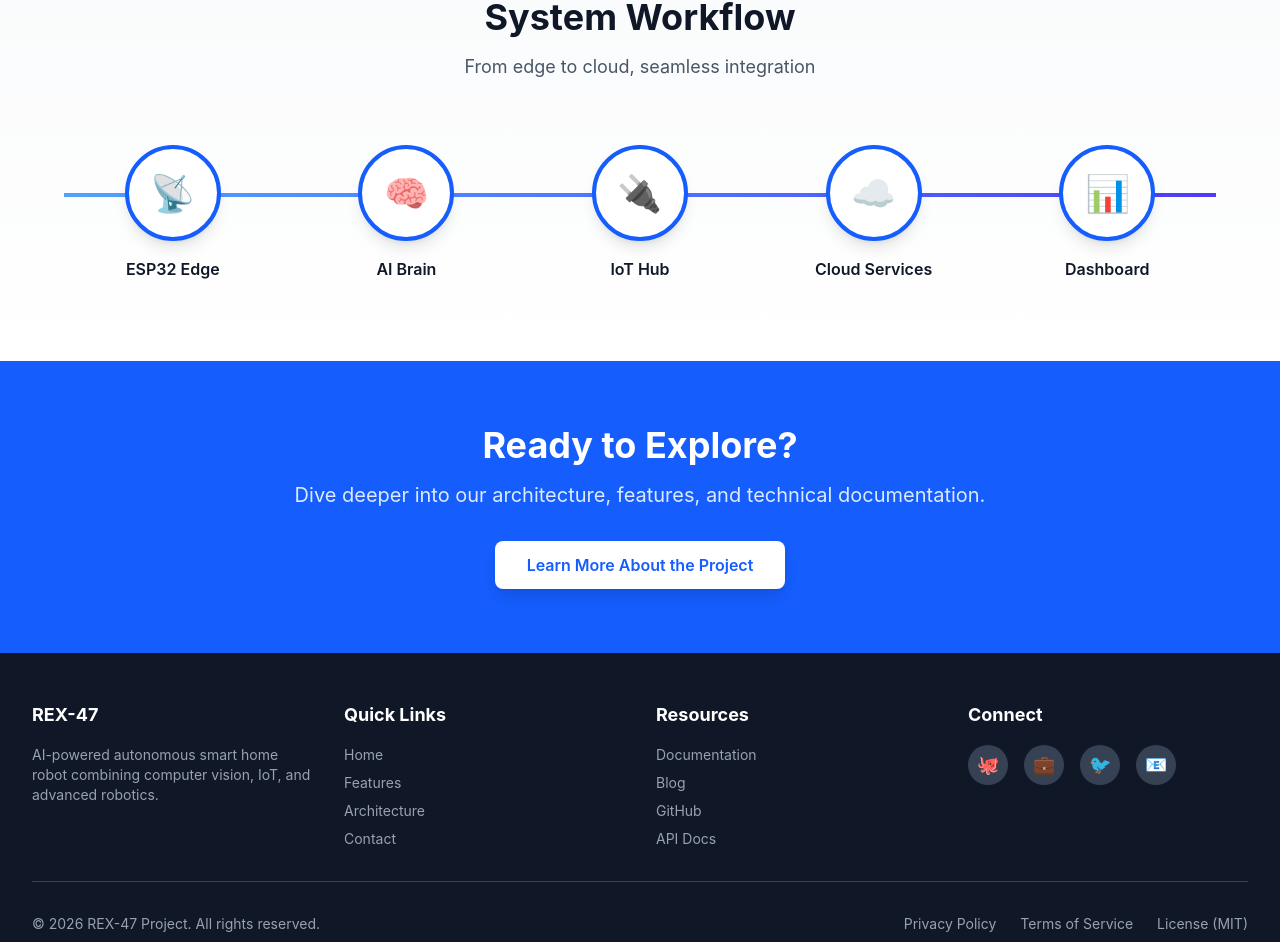
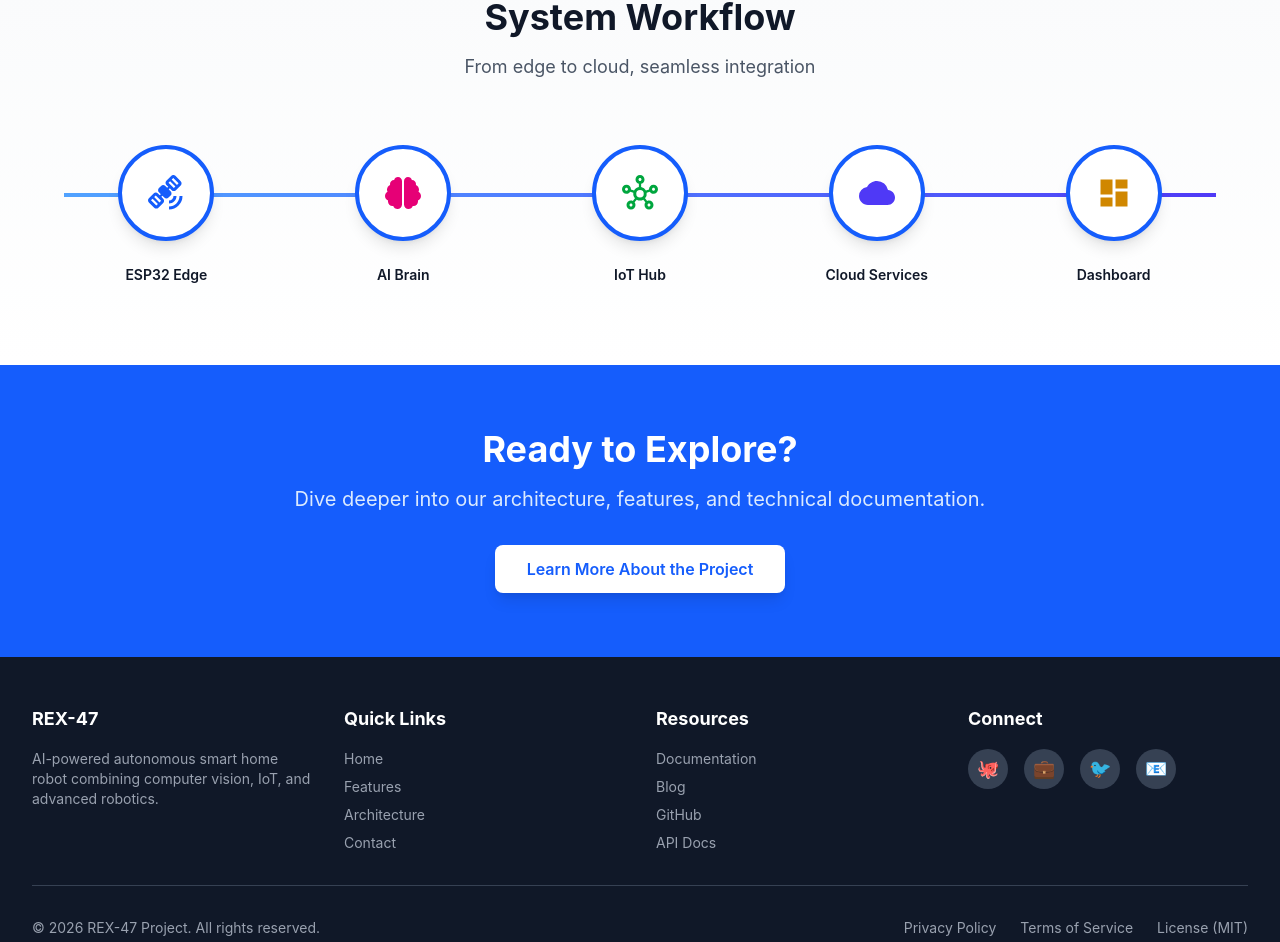
Before and after one commit to thathsarabandara/03-rex-web-dashbaord, a React (Vite) app: page / in a window 1280 px wide. Shown: the part 1421-2363 px from the top of the page. Built offline with nearby package versions, Linux system fonts and the light colour scheme.

Commit message:
feat: enhance Home component with additional icons and improved layout

```diff
--- a/src/pages/common/Home.jsx
+++ b/src/pages/common/Home.jsx
@@ -2,9 +2,10 @@ import { useEffect, useRef } from 'react';
 import gsap from 'gsap';
 import { ScrollTrigger } from 'gsap/ScrollTrigger';
 import { Link } from 'react-router-dom';
-import { FaPython, FaDocker, FaGitAlt, FaLinux, FaEye } from 'react-icons/fa';
+import { FaPython, FaDocker, FaGitAlt, FaLinux, FaEye, FaBrain } from 'react-icons/fa';
 import { SiKubernetes, SiJupyter, SiTensorflow, SiFlask, SiNodedotjs, SiReact, SiPostgresql, SiRaspberrypi, SiArduino, SiMqtt, SiEsphome, SiHomeassistant } from 'react-icons/si';
 import { IoRocket } from 'react-icons/io5';
+import { MdCloud, MdDashboard, MdOutlineHub, MdSatelliteAlt } from 'react-icons/md';
 
 gsap.registerPlugin(ScrollTrigger);
 
@@ -227,19 +228,19 @@ export default function Home() {
 
           <div className="relative">
             <div className="flow-line absolute top-12 left-0 w-0 h-1 bg-gradient-to-r from-blue-400 to-indigo-600"></div>
-            <div className="grid grid-cols-1 md:grid-cols-5 gap-4 relative">
+            <div className="grid grid-cols-1 md:grid-cols-5 gap-8 relative">
               {[
-                { label: 'ESP32 Edge', icon: '📡' },
-                { label: 'AI Brain', icon: '🧠' },
-                { label: 'IoT Hub', icon: '🔌' },
-                { label: 'Cloud Services', icon: '☁️' },
-                { label: 'Dashboard', icon: '📊' },
+                { label: 'ESP32 Edge', icon: <MdSatelliteAlt className="text-4xl text-blue-600" /> },
+                { label: 'AI Brain', icon: <FaBrain className="text-4xl text-pink-600" /> },
+                { label: 'IoT Hub', icon: <MdOutlineHub className="text-4xl text-green-600" /> },
+                { label: 'Cloud Services', icon: <MdCloud className="text-4xl text-indigo-600" /> },
+                { label: 'Dashboard', icon: <MdDashboard className="text-4xl text-yellow-600" /> },
               ].map((step, idx) => (
                 <div key={idx} className="flex flex-col items-center">
-                  <div className="flow-step w-24 h-24 bg-white rounded-full border-4 border-blue-600 flex items-center justify-center text-4xl shadow-lg hover:shadow-xl transition duration-300">
+                  <div className="flow-step w-24 h-24 bg-white rounded-full border-4 border-blue-600 flex items-center justify-center text-blue-600 shadow-lg hover:shadow-xl hover:scale-110 transition duration-300">
                     {step.icon}
                   </div>
-                  <p className="mt-4 text-center font-semibold text-gray-900">{step.label}</p>
+                  <p className="mt-6 text-center font-semibold text-gray-900 text-sm">{step.label}</p>
                 </div>
               ))}
             </div>
```
